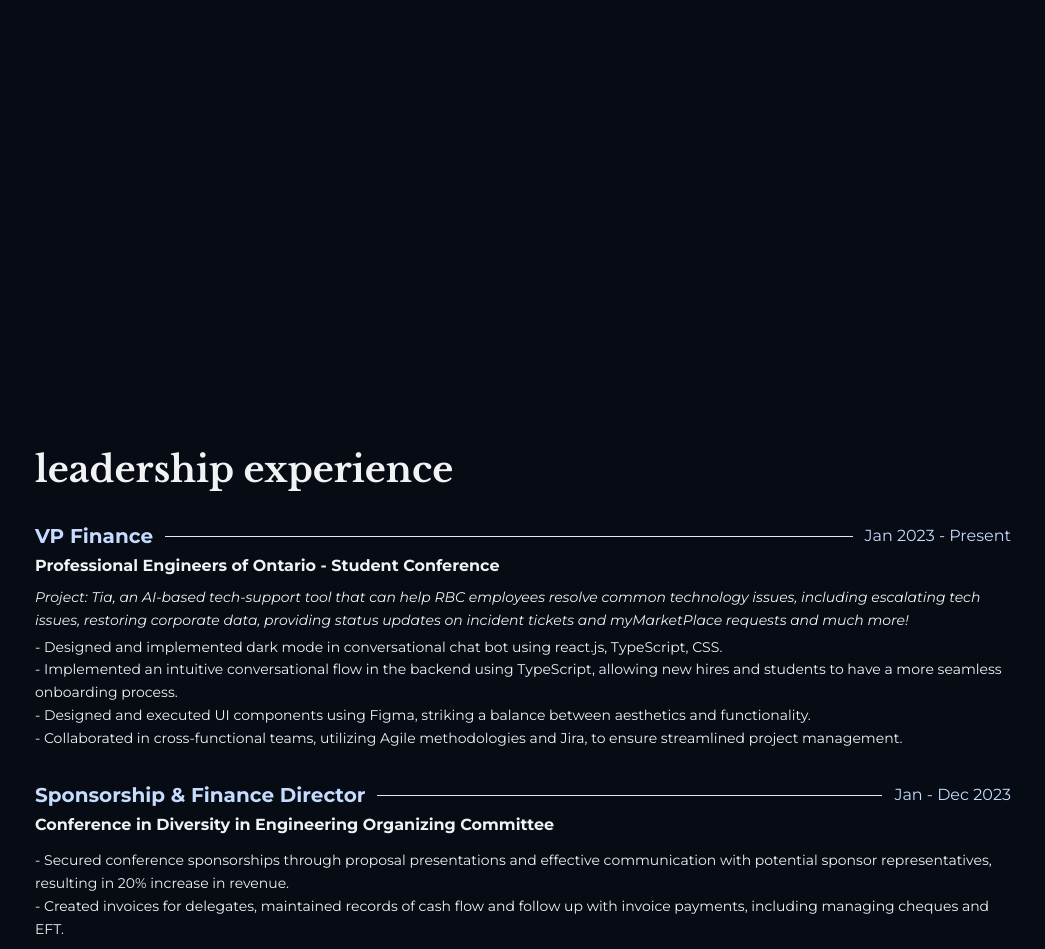
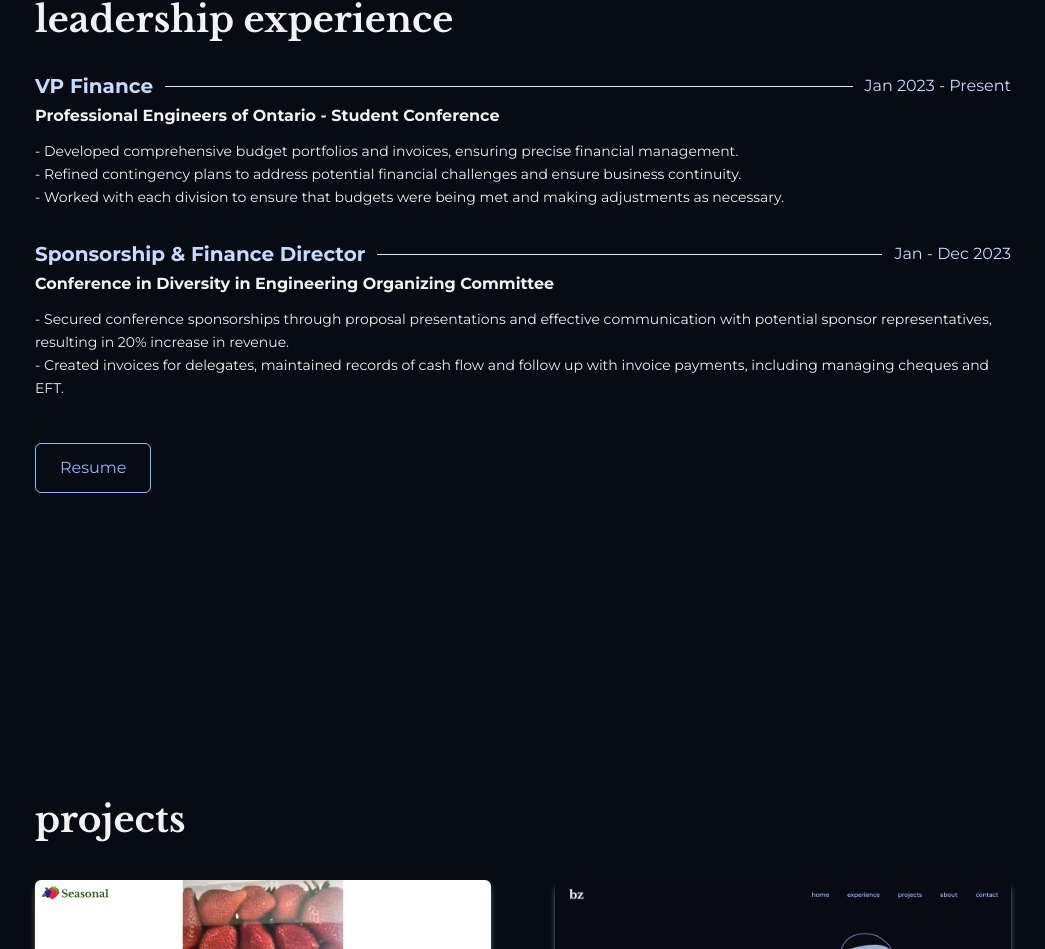
Before and after one commit to billie-zhang/portfolio-page, a React (Create React App) app: page / in a window 1280 px wide. Shown: the part 1484-2433 px from the top of the page, without its empty margins (117-1162 px from the left). Built offline with nearby package versions, Linux system fonts and the light colour scheme; a web font is replaced by a local one.

Commit message:
update vp finance

```diff
--- a/src/components/Experience.jsx
+++ b/src/components/Experience.jsx
@@ -42,7 +42,7 @@ const Experience = () => {
   return (
     <div
       name="experience"
-      className="h-[1650px] sm:h-[1200px] md:h-[1200px] lg:h-[1000px] w-full pt-[110px] bg-almost-black text-light-grey"
+      className="h-[1650px] sm:h-[1200px] md:h-[1200px] lg:h-[550px] w-full pt-[110px] bg-almost-black text-light-grey"
     >
       <div
         className="max-w-screen-lg p-6 mx-auto flex flex-col justify-center w-full h-auto"
--- a/src/components/Leadership.jsx
+++ b/src/components/Leadership.jsx
@@ -14,16 +14,12 @@ const Leadership = () => {
       experience: "VP Finance",
       company: "Professional Engineers of Ontario - Student Conference",
       time: "Jan 2023 - Present",
-      project:
-        "Project: Tia, an AI-based tech-support tool that can help RBC employees resolve common technology issues, including escalating tech issues, restoring corporate data, providing status updates on incident tickets and myMarketPlace requests and much more!",
       point1:
-        " - Designed and implemented dark mode in conversational chat bot using react.js, TypeScript, CSS.",
+        " - Developed comprehensive budget portfolios and invoices, ensuring precise financial management.",
       point2:
-        " - Implemented an intuitive conversational flow in the backend using TypeScript, allowing new hires and students to have a more seamless onboarding process.",
+        " - Refined contingency plans to address potential financial challenges and ensure business continuity. ",
       point3:
-        " - Designed and executed UI components using Figma, striking a balance between aesthetics and functionality.",
-      point4:
-        " - Collaborated in cross-functional teams, utilizing Agile methodologies and Jira, to ensure streamlined project management.",
+        " - Worked with each division to ensure that budgets were being met and making adjustments as necessary.",
     },
     {
       id: 2,
@@ -41,7 +37,7 @@ const Leadership = () => {
   return (
     <div
       name="experience"
-      className="h-[1650px] sm:h-[1200px] md:h-[1200px] lg:h-[1000px] w-full pt-[110px] bg-almost-black text-light-grey"
+      className="h-[1650px] sm:h-[1200px] md:h-[1200px] lg:h-[800px] w-full pt-[110px] bg-almost-black text-light-grey"
     >
       <div
         className="max-w-screen-lg p-6 mx-auto flex flex-col justify-center w-full h-auto"
```
